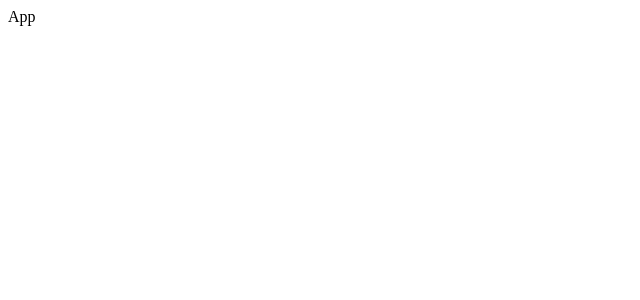
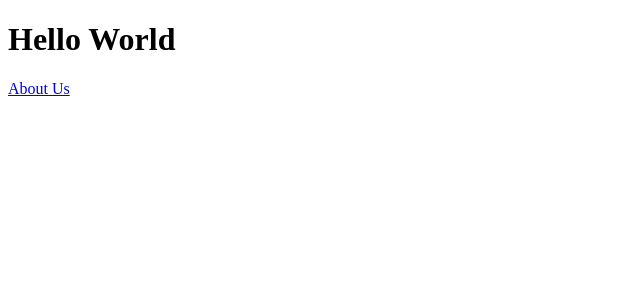
Before and after one commit to petr7555/pv254-board-games-recommender, a React (Create React App) app in the folder frontend/: page / in a window 1280 px wide. Shown: the top 300 px of the page, without its empty margins (0-640 px from the left). Built offline with nearby package versions, Linux system fonts and the light colour scheme.

Commit message:
Add router

```diff
--- a/frontend/package.json
+++ b/frontend/package.json
@@ -20,6 +20,7 @@
     "@types/react-dom": "^18.0.11",
     "react": "^18.2.0",
     "react-dom": "^18.2.0",
+    "react-router-dom": "^6.10.0",
     "react-scripts": "5.0.1",
     "typescript": "^4.9.5",
     "web-vitals": "^2.1.4",
--- a/frontend/src/App.tsx
+++ b/frontend/src/App.tsx
@@ -1,11 +1,20 @@
 import React from 'react';
+import { createBrowserRouter, RouterProvider } from 'react-router-dom';
+import HomePage from './components/HomePage';
 
-function App() {
-  return (
-    <div >
-     App
-    </div>
-  );
-}
+const router = createBrowserRouter([
+  {
+    path: '/',
+    element: <HomePage/>,
+  },
+  {
+    path: 'about',
+    element: <div>About</div>,
+  },
+]);
+
+const App = () => (
+  <RouterProvider router={router}/>
+);
 
 export default App;
--- /dev/null
+++ b/frontend/src/components/HomePage.tsx
@@ -0,0 +1,13 @@
+import { Link } from 'react-router-dom';
+import React, { FC } from 'react';
+
+const HomePage: FC = () => {
+  return (
+    <div>
+      <h1>Hello World</h1>
+      <Link to="about">About Us</Link>
+    </div>
+  );
+};
+
+export default HomePage;
```
Also changed, not shown: 1 other file (tests, documents, lock files or other folders).
